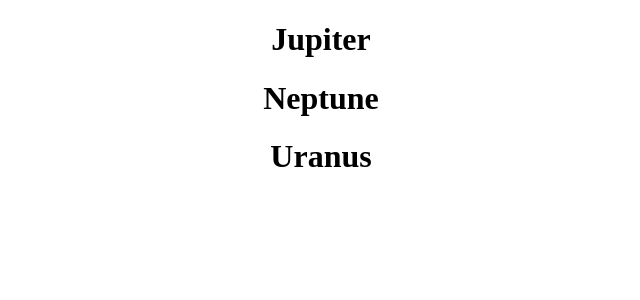
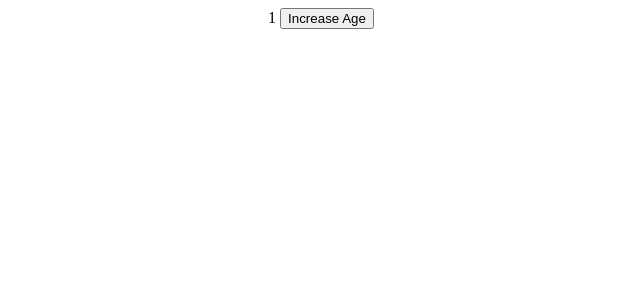
Before and after one commit to abdulhannan13300/ReactJS, a React (Create React App) app: page / in a window 1280 px wide. Shown: the top 300 px of the page, without its empty margins (319-959 px from the left). Built offline with nearby package versions, Linux system fonts and the light colour scheme.

Commit message:
Add files via upload

```diff
--- a/src/App.js
+++ b/src/App.js
@@ -1,24 +1,17 @@
 import './App.css';
+import {useState} from 'react';
 
 function App() {
-const planets = [
-  { name:"Mars", isGasPlanet:false },
-  { name:"Jupiter", isGasPlanet:true },
-  { name:"Saturn", isGasPlanet:false },
-  { name:"Earth", isGasPlanet:false },
-  { name:"Venus", isGasPlanet:false },
-  { name:"Mercury", isGasPlanet:false },
-  { name:"Neptune", isGasPlanet:true },
-  { name:"Uranus", isGasPlanet:true },
-];
+  // const age =10;
+  const [age, setAge] = useState(1);
+
+  const increaseAge = () => {
+    setAge(age + 1);
+};
 
   return (
     <div className="App">
-      {planets.map((planet) => {
-        return (
-          planet.isGasPlanet && <h1>{planet.name}</h1>
-        );
-      })}
+      {age} <button onClick={increaseAge}>Increase Age</button>
     </div>
   );
 }
```
